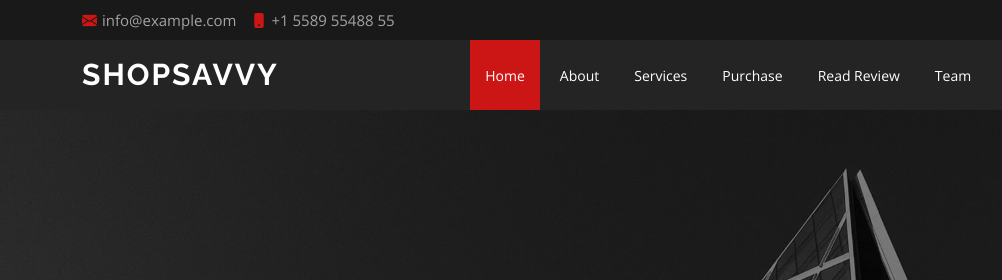
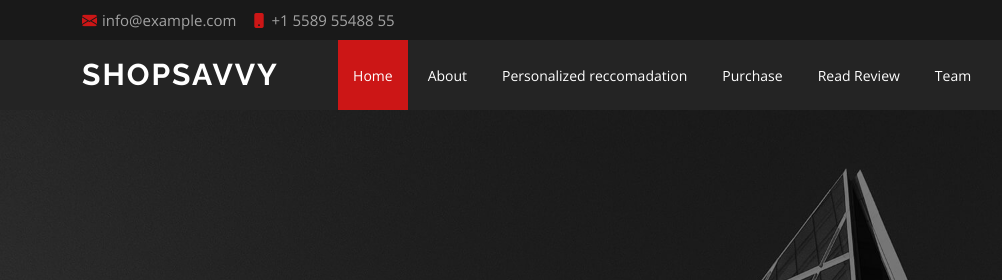
Before and after one commit to ShopSavvyApplication/Frotend-development, a plain HTML site: page index.html in a window 1280 px wide. Shown: the top 280 px of the page, 0-1002 px from the left. Drawn offline with nearby package versions, Linux system fonts and the light colour scheme.

Commit message:
recommadation

```diff
--- a/index.html
+++ b/index.html
@@ -67,7 +67,7 @@
         <ul>
           <li><a class="nav-link scrollto active" href="#hero">Home</a></li>
           <li><a class="nav-link scrollto" href="#about">About</a></li>
-          <li><a class="nav-link scrollto" href="#services">Services</a></li>
+          <li><a class="nav-link scrollto" href="recomadation.html">Personalized reccomadation</a></li>
           <li><a class="nav-link scrollto " href="Purchase.html">Purchase</a></li>
           <li><a class="nav-link scrollto" href="Readreview.html">Read Review</a></li>
           <li><a class="nav-link scrollto" href="#team">Team</a></li>
```
